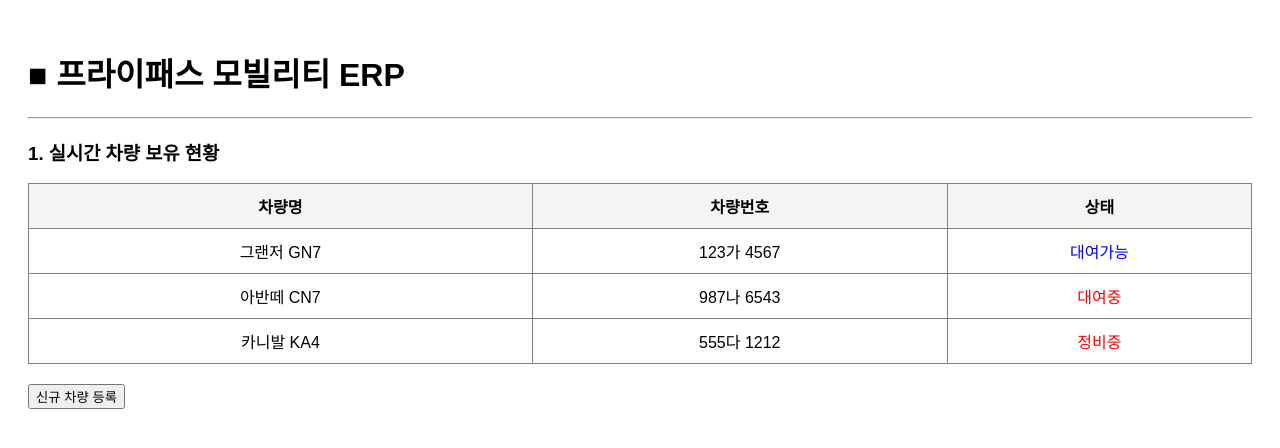
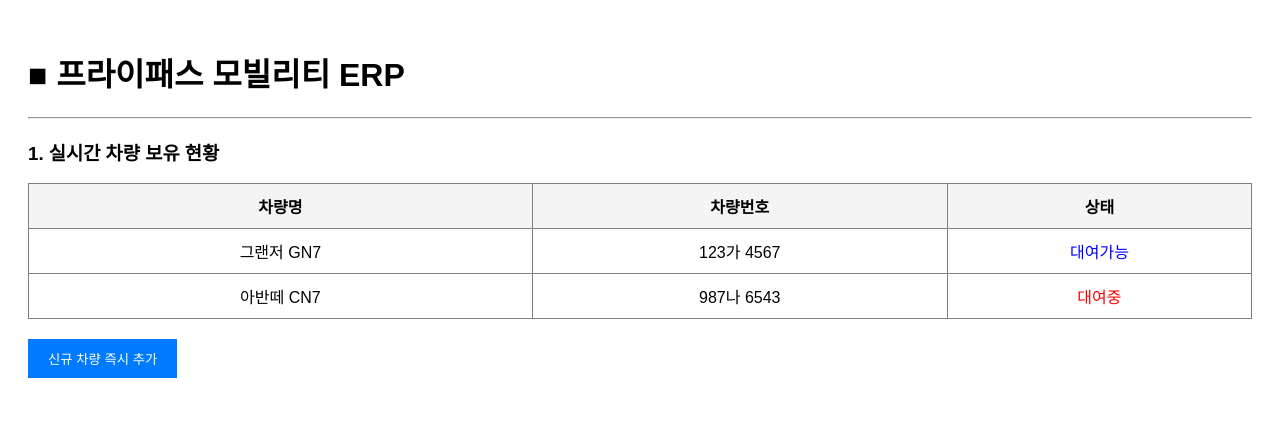
Before and after one commit to freepass-creator/react, a React (Create React App) app: page / in a window 1280 px wide. Shown: the top 448 px of the page. Built offline with nearby package versions, Linux system fonts and the light colour scheme.

Commit message:
Update App.js

```diff
--- a/src/App.js
+++ b/src/App.js
@@ -1,12 +1,23 @@
 import React, { useState } from 'react';
 
 function App() {
-  // 1. 자동차 데이터 (나중에는 서버에서 받아오게 됩니다)
-  const [cars] = useState([
+  // 차량 목록 데이터 상태 (useState)
+  const [cars, setCars] = useState([
     { id: 1, name: '그랜저 GN7', number: '123가 4567', status: '대여가능' },
     { id: 2, name: '아반떼 CN7', number: '987나 6543', status: '대여중' },
-    { id: 3, name: '카니발 KA4', number: '555다 1212', status: '정비중' },
   ]);
+
+  // 버튼 누르면 차량 하나 추가하는 함수
+  const addCar = () => {
+    const newCar = {
+      id: cars.length + 1,
+      name: '신규 등록 차량',
+      number: '000가 0000',
+      status: '대여가능'
+    };
+    // 기존 목록 뒤에 새 차량을 붙여서 업데이트!
+    setCars([...cars, newCar]);
+  };
 
   return (
     <div style={{ padding: '20px', fontFamily: 'sans-serif' }}>
@@ -14,7 +25,7 @@
       <hr />
 
       <h3>1. 실시간 차량 보유 현황</h3>
-      <table border="1" style={{ width: '100%', borderCollapse: 'collapse', textAlign: 'center' }}>
+      <table border="1" style={{ width: '100%', borderCollapse: 'collapse', textAlign: 'center', marginBottom: '20px' }}>
         <thead>
           <tr style={{ backgroundColor: '#f4f4f4' }}>
             <th style={{ padding: '10px' }}>차량명</th>
@@ -35,11 +46,13 @@
         </tbody>
       </table>
 
-      <div style={{ marginTop: '20px' }}>
-        <button onClick={() => alert('신규 차량 등록 페이지로 이동합니다.')}>
-          신규 차량 등록
-        </button>
-      </div>
+      {/* 버튼을 누르면 addCar 함수가 실행됩니다 */}
+      <button
+        onClick={addCar}
+        style={{ padding: '10px 20px', backgroundColor: '#007bff', color: 'white', border: 'none', cursor: 'pointer' }}
+      >
+        신규 차량 즉시 추가
+      </button>
     </div>
   );
 }
```
